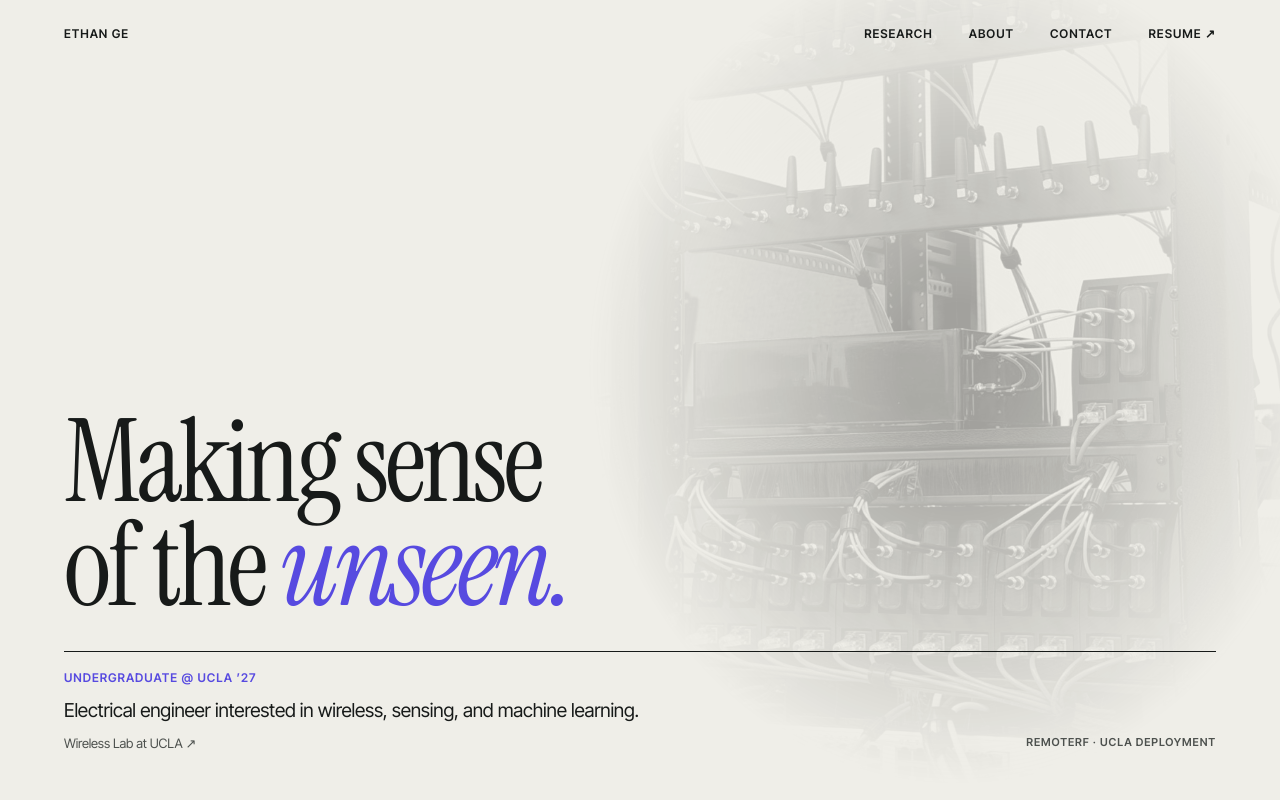
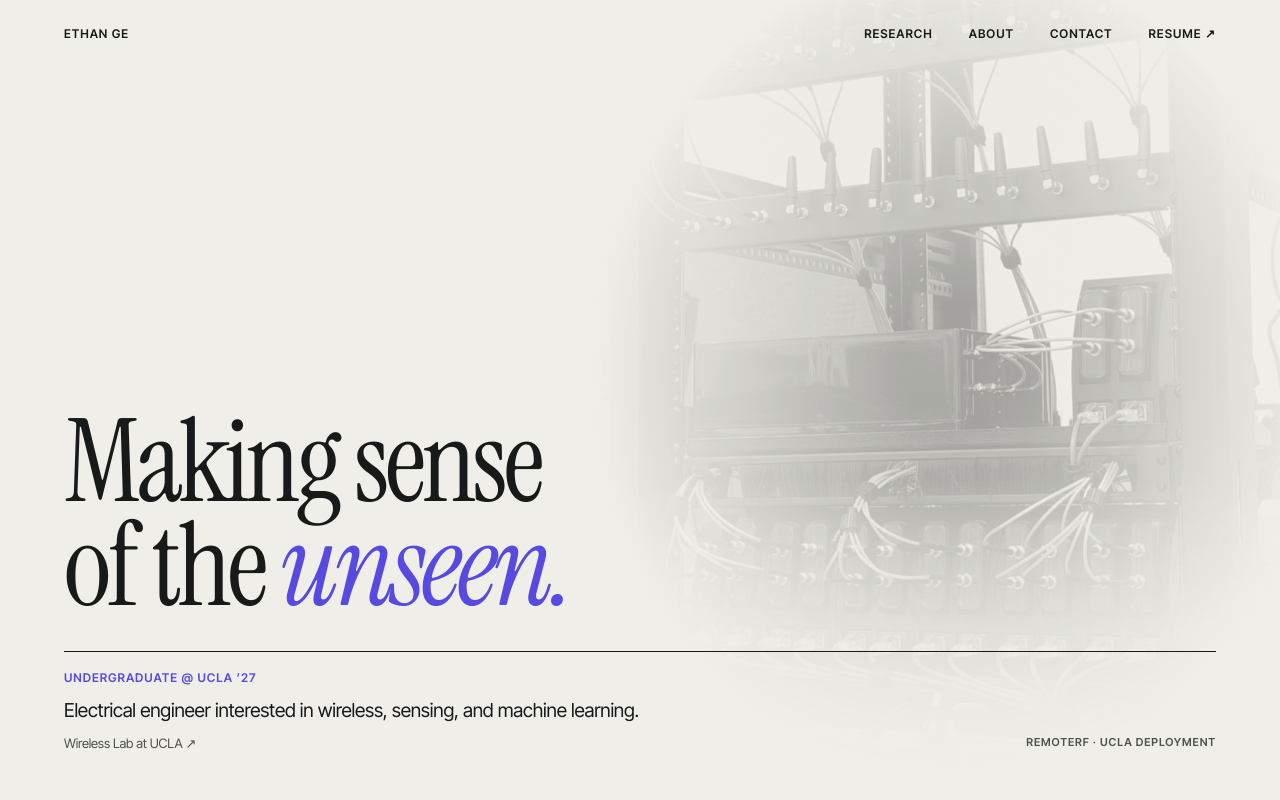
Before and after one commit to ethange1/personal_website, a plain HTML site: page index.html in a window 1280 px wide. Shown: the top 800 px of the page. Drawn offline with Linux system fonts and the light colour scheme.

Commit message:
Update index.html

```diff
--- a/index.html
+++ b/index.html
@@ -31,7 +31,7 @@
     header nav a:hover { color:var(--violet); }
     .hero { position:relative; height:100svh; min-height:600px; max-height:980px; overflow:hidden; }
     /* RemoteRF rack photo as a feathered, desaturated backdrop under the beam */
-    .hero-photos::before { content:""; position:absolute; pointer-events:none; mix-blend-mode:multiply; filter:grayscale(1) contrast(1.15); }
+    .hero-photos::before { content:""; position:absolute; pointer-events:none; filter:grayscale(1) contrast(1.15); }
     .hero-photos::before { top:0; bottom:0; right:0; width:60%; background:url(assets/remoterf-rack.jpg) 0% 75% / 110% auto no-repeat; opacity:.32;
       -webkit-mask-image:radial-gradient(ellipse 48% 52% at 58% 46%, #000 15%, transparent 100%); mask-image:radial-gradient(ellipse 48% 52% at 58% 46%, #000 15%, transparent 100%); }
     .hero-text { position:absolute; left:var(--pad); right:var(--pad); bottom:clamp(28px,6vh,64px); z-index:2; pointer-events:none; }
@@ -134,12 +134,14 @@
       .pub .tag { grid-column:2; }
     }
     /* Scroll reveals (only when JS + motion are allowed; html.js is set in <head>) */
-    .hero-photos { position:absolute; inset:0; pointer-events:none; }
+    .hero-photos { position:absolute; inset:0; pointer-events:none; mix-blend-mode:multiply; /* feather the bottom so the parallax-shifted photo never hard-clips */
+      -webkit-mask-image:linear-gradient(#000 60%, transparent); mask-image:linear-gradient(#000 60%, transparent); }
     .js :is(.sec-head, .row, .stats, .games, .pub, .award, .about .lede, .about dl, .hero h1, .hero-foot) {
       opacity:0; transform:translateY(28px); transition:opacity .9s cubic-bezier(.2,.7,.2,1), transform .9s cubic-bezier(.2,.7,.2,1); transition-delay:var(--d, 0ms); }
     .js :is(.sec-head, .row, .stats, .games, .pub, .award, .about .lede, .about dl, .hero h1, .hero-foot).in { opacity:1; transform:none; }
     .js .hero-photos { opacity:0; transform:scale(1.04); transition:opacity 1.6s ease, transform 2.4s cubic-bezier(.2,.7,.2,1); }
     .js .hero-photos.in { opacity:1; transform:none; }
+    .js .hero-photos::before { transform:translateY(var(--py, 0)); will-change:transform; } /* parallax: photo lags the text by 25% */
     .js .sec-head { position:relative; border-bottom-color:transparent; }
     .js .sec-head::after { content:""; position:absolute; left:0; right:0; bottom:-1px; height:1px; background:var(--ink); transform:scaleX(0); transform-origin:left; transition:transform 1.2s cubic-bezier(.7,0,.2,1) calc(var(--d, 0ms) + .15s); }
     .js .sec-head.in::after { transform:none; }
@@ -291,7 +293,11 @@
     <footer class="cap"><span>© 2026 Ethan Ge</span><a href="#">Top ↑</a></footer>
   </section>
   <script>
-    const tint = () => document.documentElement.classList.toggle('dark-edge', scrollY > innerHeight);
+    const heroPhotos = document.querySelector('.hero-photos');
+    const tint = () => {
+      document.documentElement.classList.toggle('dark-edge', scrollY > innerHeight);
+      if (scrollY < innerHeight) heroPhotos.style.setProperty('--py', scrollY * .25 + 'px');
+    };
     tint(); addEventListener('scroll', tint, { passive: true });
     // Reveal blocks as they enter the viewport; items entering together stagger. RemoteRF numbers count up.
     if (document.documentElement.classList.contains('js')) {
```
